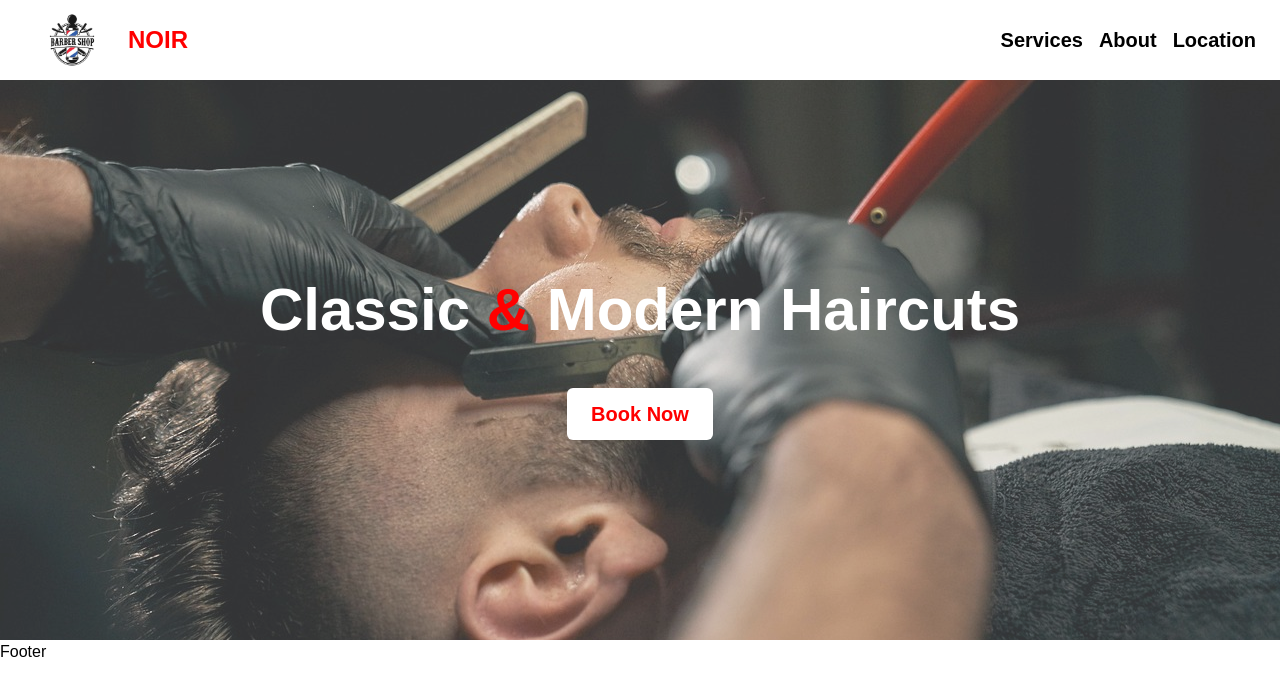
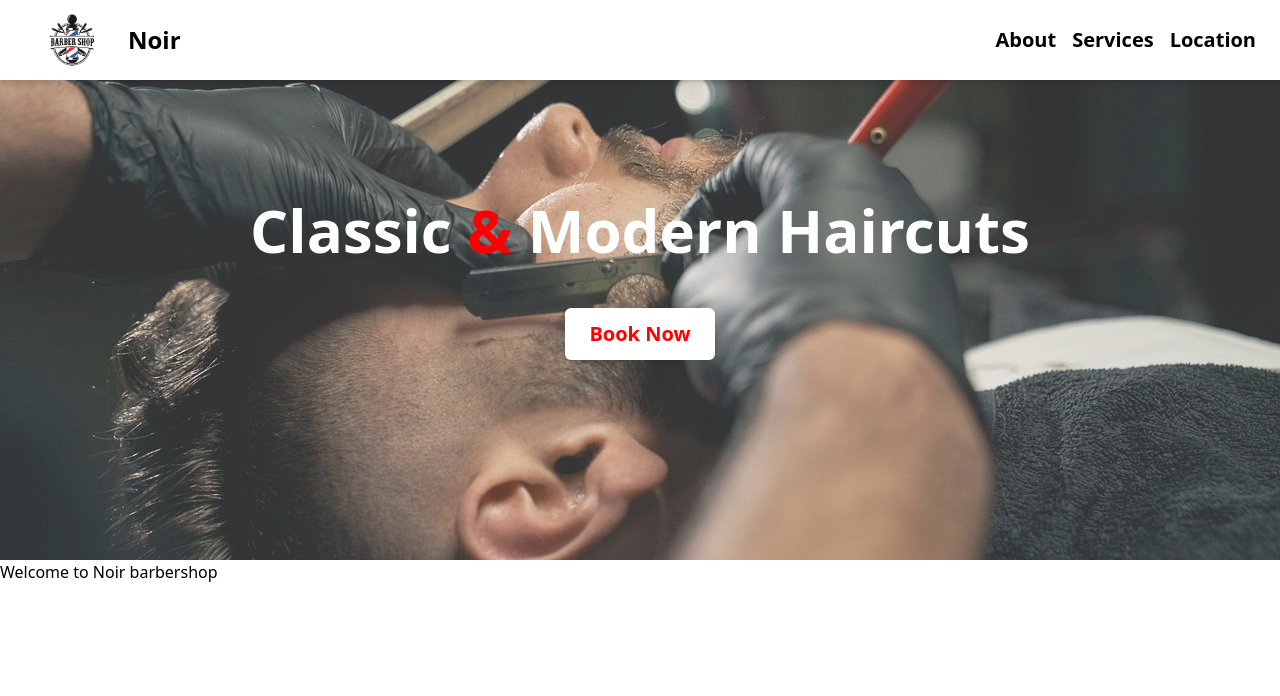
Before and after one commit to OlgaMinaievaWebDev/barbershop, a React (Vite) app: page / in a window 1280 px wide. Shown: the top 696 px of the page. Built offline with nearby package versions, Linux system fonts and the light colour scheme; a web font is replaced by a local one.

Commit message:
router removed . app will be single page

```diff
--- a/package.json
+++ b/package.json
@@ -14,7 +14,6 @@
     "firebase": "^11.4.0",
     "react": "^19.0.0",
     "react-dom": "^19.0.0",
-    "react-router-dom": "^7.3.0",
     "tailwindcss": "^4.0.14"
   },
   "devDependencies": {
--- a/src/App.jsx
+++ b/src/App.jsx
@@ -1,44 +1,15 @@
-import { createBrowserRouter, RouterProvider } from "react-router-dom";
-import Home from "./pages/Home";
-import ErrorPage from './pages/ErrorPage'
-import About from './pages/About.jsx'
-import Booking from "./pages/Booking";
-import Services from "./pages/Services";
-import Root from "./pages/Root";
-import Location from "./pages/Location.jsx";
-
-const router = createBrowserRouter([
-  {
-    path: "/",
-    element: <Root />,
-    errorElement: <ErrorPage />,
-    children: [
-      {
-        index: true,
-        element: <Home />,
-      },
-      {
-        path: "about",
-        element: <About />,
-      },
-      {
-        path: "booking",
-        element: <Booking />,
-      },
-      {
-        path: "services",
-        element: <Services />,
-      },
-      {
-        path: "location",
-        element: <Location />,
-      },
-    ],
-  },
-]);
+import Header from "./components/Header"
+import About from "./pages/About"
+import Home from "./pages/Home"
 
 function App() {
-  return <RouterProvider router={router}/>
+  return (
+    <>
+      <Header />
+      <Home />
+      <About/>
+    </>
+  )
 }
 
 export default App
--- a/src/UI/Button.jsx
+++ b/src/UI/Button.jsx
@@ -1,9 +1,9 @@
 function Button({children}) {
  return (
-  <button className="z-20 text-accent border-none rounded-md px-6 py-3 text-xl font-bold bg-white mt-8 cursor-pointer hover:bg-accent hover:text-white transition-all ">
-   {children}
-  </button>
- )
+   <button className="z-20 text-accent border-none rounded-md px-6 py-3 text-xl font-bold bg-white mt-8 cursor-pointer hover:bg-accent hover:text-white transition-all shadow-md">
+     {children}
+   </button>
+ );
 }
 
 export default Button
--- a/src/components/Header.jsx
+++ b/src/components/Header.jsx
@@ -1,39 +1,24 @@
-import { NavLink } from "react-router-dom";
 import logo from "../assets/barbershop-logo.jpg";
 
 function Header() {
   return (
-    <header className="h-20 flex justify-between items-center p-6">
+    <header className="h-20 flex justify-between items-center p-6 fixed top-0 left-0 right-0 bg-white z-50 shadow-md">
       <div className="flex gap-2 items-center font-bold">
         <img src={logo} alt="logo" className="h-20" />
-        <NavLink
-          to="/"
-          className={({ isActive }) =>
-            isActive
-              ? "text-accent text-2xl font-bold uppercase"
-              : "text-black text-2xl font-bold uppercase"
-          }
-          end
-        >
+        <a href="#home" className="text-black text-2xl font-bold">
           Noir
-        </NavLink>
+        </a>
       </div>
-
-      {/* NavBar component dynamically maps over links  */}
       <nav className="flex items-center gap-4">
-        {["services", "about", "location"].map((link) => (
-          <NavLink
-            key={link}
-            to={link}
-            className={({ isActive }) =>
-              isActive
-                ? "text-accent text-xl font-bold"
-                : "text-black text-xl font-bold"
-            }
-          >
-            {link.charAt(0).toUpperCase() + link.slice(1)}
-          </NavLink>
-        ))}
+        <a href="#about" className="text-black text-xl font-bold">
+          About
+        </a>
+        <a href="#services" className="text-black text-xl font-bold">
+          Services
+        </a>
+        <a href="#location" className="text-black text-xl font-bold">
+          Location
+        </a>
       </nav>
     </header>
   );
--- a/src/pages/About.jsx
+++ b/src/pages/About.jsx
@@ -1,8 +1,9 @@
 function About() {
  return (
-  <div>
-   About
-  </div>
+  <section>
+   <h2>Welcome to Noir barbershop</h2>
+
+  </section>
  )
 }
 
--- a/src/pages/Root.jsx
+++ /dev/null
@@ -1,19 +0,0 @@
-import { Outlet } from "react-router-dom"
-import Header from '../components/Header'
-import Footer from "../components/Footer"
-
-function Root() {
- return (
-   <>
-     <div className="h-[80vh] font-funnel ">
-       <Header />
-       <main>
-         <Outlet />
-       </main>
-       <Footer />
-     </div>
-   </>
- );
-}
-
-export default Root
```
Also changed, not shown: 1 other file (tests, documents, lock files or other folders).
